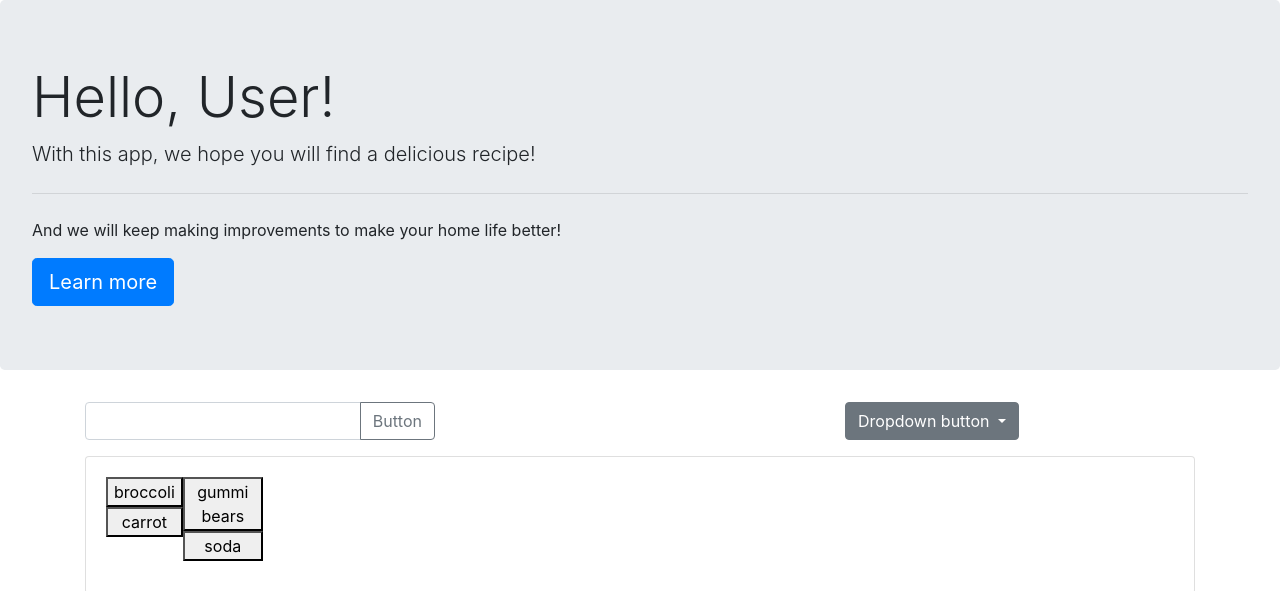
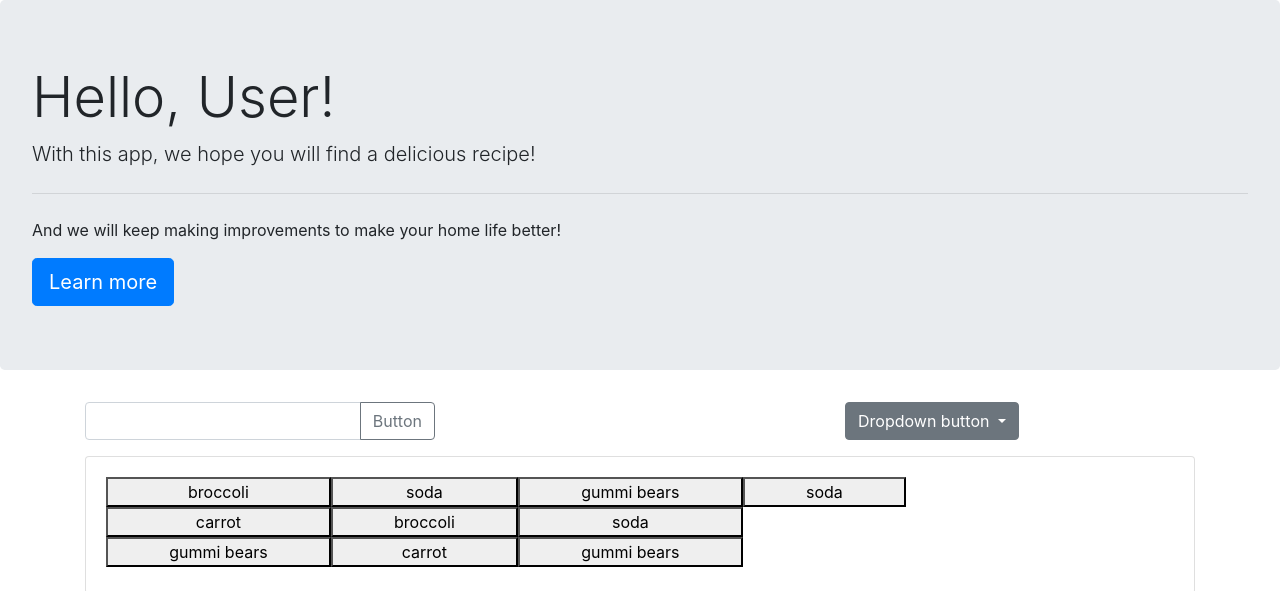
Before and after one commit to Dracopickles/pantry-wizard, a plain HTML site: page index.html in a window 1280 px wide. Shown: the top 591 px of the page. Drawn offline with nearby package versions, Linux system fonts and the light colour scheme.

Commit message:
maybe it will add

```diff
--- a/assets/docs/style.css
+++ b/assets/docs/style.css
@@ -2,11 +2,6 @@
   display: flex;
   flex-direction: column;
   flex-wrap: wrap;
-  width: 5rem;
+  max-width: 50rem;
   height: 6rem;
-
 }
-.ingredient-list{
-  width: 10rem;
-
-}
--- a/index.html
+++ b/index.html
@@ -57,6 +57,12 @@
                 <button class="ingredients-list">carrot</button>
                 <button class="ingredients-list">gummi bears</button>
                 <button class="ingredients-list">soda</button>
+                <button class="ingredients-list">broccoli</button>
+                <button class="ingredients-list">carrot</button>
+                <button class="ingredients-list">gummi bears</button>
+                <button class="ingredients-list">soda</button>
+                <button class="ingredients-list">gummi bears</button>
+                <button class="ingredients-list">soda</button>
               </div>
         </div>
     </div>
```
